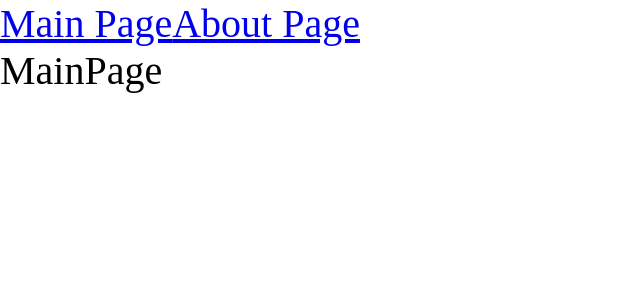
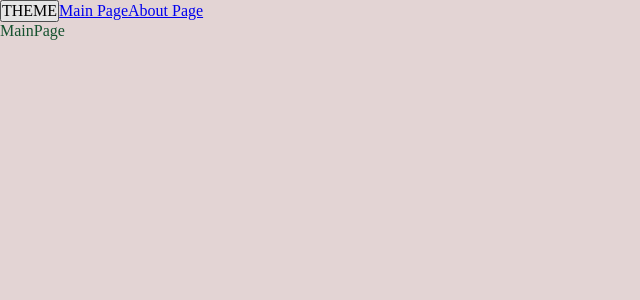
Before and after one commit to kultin/react-additional, a React app: page / in a window 1280 px wide. Shown: the top 300 px of the page, without its empty margins (0-640 px from the left). Built offline with nearby package versions, Linux system fonts and the light colour scheme.

Commit message:
themes added

```diff
--- a/src/App.tsx
+++ b/src/App.tsx
@@ -1,16 +1,19 @@
-import React, { Suspense } from 'react'
-import { Link } from 'react-router-dom'
-import { Route, Routes } from 'react-router-dom'
-import { Counter } from './components/Counter'
-import './index.scss'
-import AboutPage from './pages/AboutPage/AboutPage'
+import React, { Suspense, useContext, useState } from 'react'
+import { Route, Routes, Link } from 'react-router-dom'
+import './styles/index.scss'
 import { AboutPagelazy } from './pages/AboutPage/AboutPage.lazy'
-import MainPage from './pages/MainPage/MainPage'
 import { MainPageLazy } from './pages/MainPage/MainPage.lazy'
+import { Theme, ThemeContext } from './theme/themeContext'
+import { useTheme } from './theme/useTheme'
+
 
 const App = () => {
+
+  const { theme, toggleTheme} = useTheme()
+
   return (
-    <div className='app'>
+    <div className={`app ${theme}`}>
+      <button onClick={toggleTheme}>THEME</button>
       <Link to={'/'}>Main Page</Link>
       <Link to={'/about'}>About Page</Link>
       <Suspense fallback={<div>Loading...</div>}>
--- a/src/index.scss
+++ /dev/null
@@ -1,9 +0,0 @@
-* {
-  margin: 0;
-  padding: 0;
-  box-sizing: border-box;
-}
-
-.app {
-  font-size: 40px;
-}
--- a/src/index.tsx
+++ b/src/index.tsx
@@ -2,9 +2,12 @@
 import { render } from "react-dom";
 import { BrowserRouter } from "react-router-dom";
 import App from "./App";
+import ThemeProvider from "./theme/ThemeProvider";
 
 render(
   <BrowserRouter>
-    <App />
+    <ThemeProvider>
+      <App />
+    </ThemeProvider>
   </BrowserRouter>,
   document.getElementById('root'))
--- /dev/null
+++ b/src/styles/index.scss
@@ -0,0 +1,13 @@
+@import "reset";
+@import "variables/global";
+@import "themes/dark";
+@import "themes/light";
+
+.app {
+  font: var(--font-m);
+
+  background: var(--bg-color);
+  color: var(--primary-color);
+
+  min-height: 100vh;
+}
--- /dev/null
+++ b/src/styles/reset.scss
@@ -0,0 +1,13 @@
+* {
+  margin: 0;
+  padding: 0;
+  box-sizing: border-box;
+}
+
+input,
+button,
+textarea,
+select {
+  margin: 0;
+  font: inherit;
+}
--- /dev/null
+++ b/src/styles/themes/dark.scss
@@ -0,0 +1,6 @@
+.app.dark {
+  --bg-color: #3f1f1f;
+
+  --primary-color: #e0e025;
+  --secondary-color: #b2d02a;
+}
--- /dev/null
+++ b/src/styles/themes/light.scss
@@ -0,0 +1,6 @@
+.app.light {
+  --bg-color: #e3d4d4;
+
+  --primary-color: #15522f;
+  --secondary-color: #78cd67;
+}
--- /dev/null
+++ b/src/styles/variables/global.scss
@@ -0,0 +1,12 @@
+:root {
+  --font-family-main: Geneva, "Trebuchet MS", sans-serif;
+
+  --font-size-m: 16px;
+  --font-line-m: 24px;
+  --font-m: var(--font-size-m)/var(--fint-line-m) var(--font-family-main);
+
+  --font-size-l: 24px;
+  --fint-line-l: 32px;
+  --font-l: var(--font-size-l)/var(--fint-line-l) var(--font-family-main);
+
+}
--- /dev/null
+++ b/src/theme/ThemeProvider.tsx
@@ -0,0 +1,22 @@
+import React, { FC, useMemo, useState } from 'react'
+import { LOCAL_STORAGE_THEME_KEY, Theme, ThemeContext } from './themeContext'
+
+const defaultTheme = localStorage.getItem(LOCAL_STORAGE_THEME_KEY) as Theme || Theme.LIGHT
+
+const ThemeProvider: FC = ({children}) => {
+
+  const [theme, setTheme] = useState<Theme>(defaultTheme)
+
+  const defaultProps = useMemo(() => ({
+    theme: theme,
+    setTheme: setTheme
+  }), [theme])
+
+  return (
+    <ThemeContext.Provider value={defaultProps}>
+      {children}
+    </ThemeContext.Provider>
+  )
+}
+
+export default ThemeProvider
--- /dev/null
+++ b/src/theme/themeContext.ts
@@ -0,0 +1,15 @@
+import { createContext } from "react";
+
+export enum Theme {
+  LIGHT = 'light',
+  DARK = 'dark'
+}
+
+export interface ThemeContextProps {
+  theme?: Theme;
+  setTheme?: (theme: Theme) => void;
+}
+
+export const ThemeContext = createContext<ThemeContextProps>({})
+
+export const LOCAL_STORAGE_THEME_KEY = 'theme';
--- /dev/null
+++ b/src/theme/useTheme.ts
@@ -0,0 +1,20 @@
+import { useContext } from "react";
+import { LOCAL_STORAGE_THEME_KEY, Theme, ThemeContext } from "./themeContext";
+
+interface UseThemeresult {
+  theme?: Theme;
+  toggleTheme?: () => void;
+}
+
+export function useTheme(): UseThemeresult {
+
+  const {theme, setTheme} = useContext(ThemeContext)
+
+  const toggleTheme = () => {
+    const newTheme = theme === Theme.DARK ? Theme.LIGHT : Theme.DARK
+    setTheme?.(newTheme)
+    localStorage.setItem(LOCAL_STORAGE_THEME_KEY, newTheme)
+  }
+
+  return { theme, toggleTheme }
+}
```
